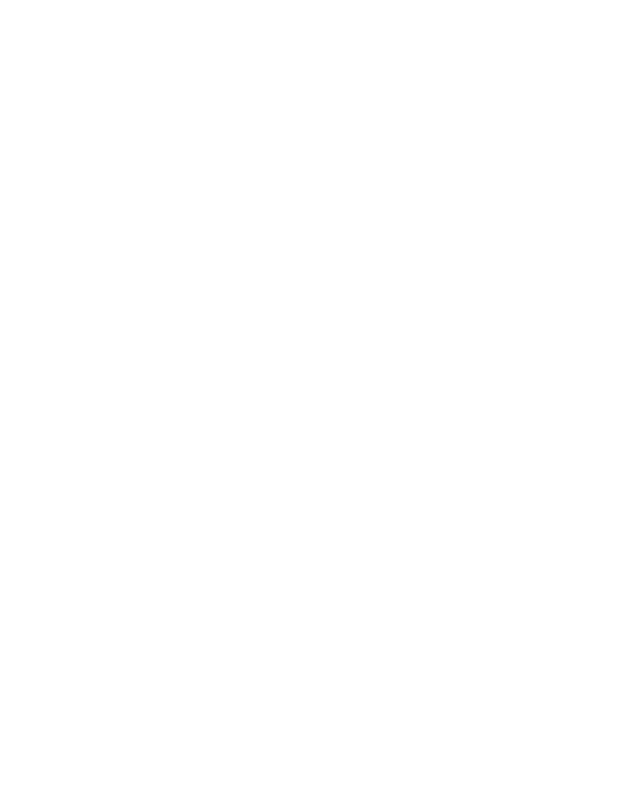
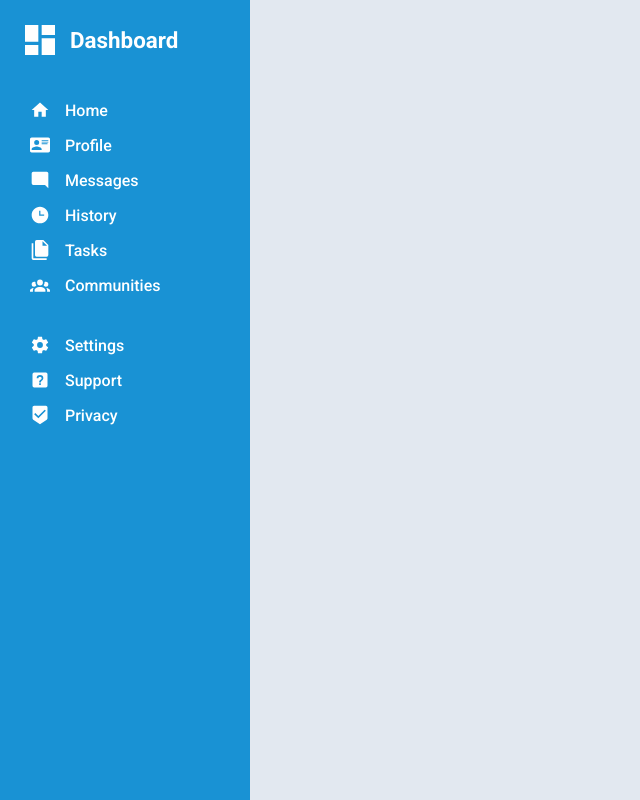
Before and after one commit to giangkevin/admin-dashboard, a plain HTML site: page index.html in a window 1280 px wide. Shown: the whole page, without its empty margins (0-640 px from the left). Drawn offline with Linux system fonts and the light colour scheme.

Commit message:
Sidebar-ui done

```diff
--- a/index.html
+++ b/index.html
@@ -3,14 +3,38 @@
 <head>
     <meta charset="UTF-8">
     <meta name="viewport" content="width=device-width, initial-scale=1.0">
-    <title>Document</title>
+    <title>Dashboard</title>
     <link rel="stylesheet" href="style.css">
+    <link href="https://fonts.googleapis.com/css2?family=Roboto:wght@400;500;700&display=swap" rel="stylesheet">
 </head>
 <body>
     <div class="container">
         <div class="sidebar">
+            <div class="sidebar-header">
+                <img src="./images/view-dashboard.svg" alt="dashboard" class="dashboard-icon filter-white">
+                <h1>Dashboard</h1>
+            </div>
 
+            <div class="menu-section">
+                <ul>
+                    <li><img src="./images/home.svg" alt="home" class="filter-white"> Home</li>
+                    <li><img src="./images/card-account-details.svg" alt="profile" class="filter-white"> Profile</li>
+                    <li><img src="./images/message-reply.svg" alt="messages" class="filter-white"> Messages</li>
+                    <li><img src="./images/clock-time-three.svg" alt="history" class="filter-white"> History</li>
+                    <li><img src="./images/file-multiple.svg" alt="tasks" class="filter-white"> Tasks</li>
+                    <li><img src="./images/account-group.svg" alt="communities" class="filter-white"> Communities</li>
+                </ul>
+            </div>
+
+            <div class="menu-section">
+                <ul>
+                    <li><img src="./images/cog.svg" alt="settings" class="filter-white"> Settings</li>
+                    <li><img src="./images/help-box.svg" alt="support" class="filter-white"> Support</li>
+                    <li><img src="./images/marker-check.svg" alt="privacy" class="filter-white"> Privacy</li>
+                </ul>
+            </div>
         </div>
+
         <div class="header"></div>
         <div class="main-content"></div>
     </div>
--- a/style.css
+++ b/style.css
@@ -1,20 +1,78 @@
+* {
+    box-sizing: border-box;
+    padding: 0;
+    margin: 0;
+    font-family: 'Roboto', sans-serif;
+}
+
+:root {
+    --main-color: #1992d4;
+    --scd-color: #ffffff;
+}
+
 .container {
+    min-height: 100vh;
     display: grid;
-    grid-template-columns: 1fr 4fr;
-    grid-template-rows: 1fr 4fr;
+    grid-template-columns: 250px 1fr;
+    grid-template-rows: auto 1fr;
+}
+
+.sidebar {
+    grid-row: 1 / -1;
+    background: var(--main-color);
+    color: var(--scd-color);
+    padding: 20px;
+    display: flex;
+    flex-direction: column;
+    gap: 40px;
+}
+
+.sidebar-header {
+    display: flex;
+    align-items: center;
+    gap: 10px;
+}
+
+.dashboard-icon {
+    width: 40px;
+}
+
+.sidebar-header h1 {
+    font-size: 1.4rem;
+}
+
+.menu-section ul {
+    display: flex;
+    flex-direction: column;
+    gap: 15px;
+    padding-left: 10px;
+}
+
+.menu-section li {
+    list-style: none;
+    display: flex;
+    align-items: center;
+    gap: 15px;
+    font-weight: 500;
+    cursor: pointer;
+}
+
+.menu-section li img {
+    width: 20px;
+}
+
+.filter-white {
+    filter: invert(94%) sepia(98%) saturate(7065%) hue-rotate(183deg) brightness(123%) contrast(99%);
 }
 
 .header {
-    grid-column: 2 / 3;
-}
-
-.sidebar {
-    grid-row: 1 / 3;
-    display: grid;
-
+    grid-column: 2 / -1;
+    background-color: white;
+    box-shadow: 0 2px 5px rgba(0,0,0,0.1);
 }
 
 .main-content {
-    grid-column: 2 / 3;
-    grid-row: 2 / 3;
+    grid-column: 2 / -1;
+    background-color: #e2e8f0;
+    padding: 20px;
 }
```
Also changed, not shown: images/account-group.svg (added), images/card-account-details.svg (added), images/clock-time-three.svg (added), images/cog.svg (added), images/file-multiple.svg (added), images/help-box.svg (added), images/home.svg (added), images/marker-check.svg (added), images/message-reply.svg (added), images/view-dashboard.svg (added).
